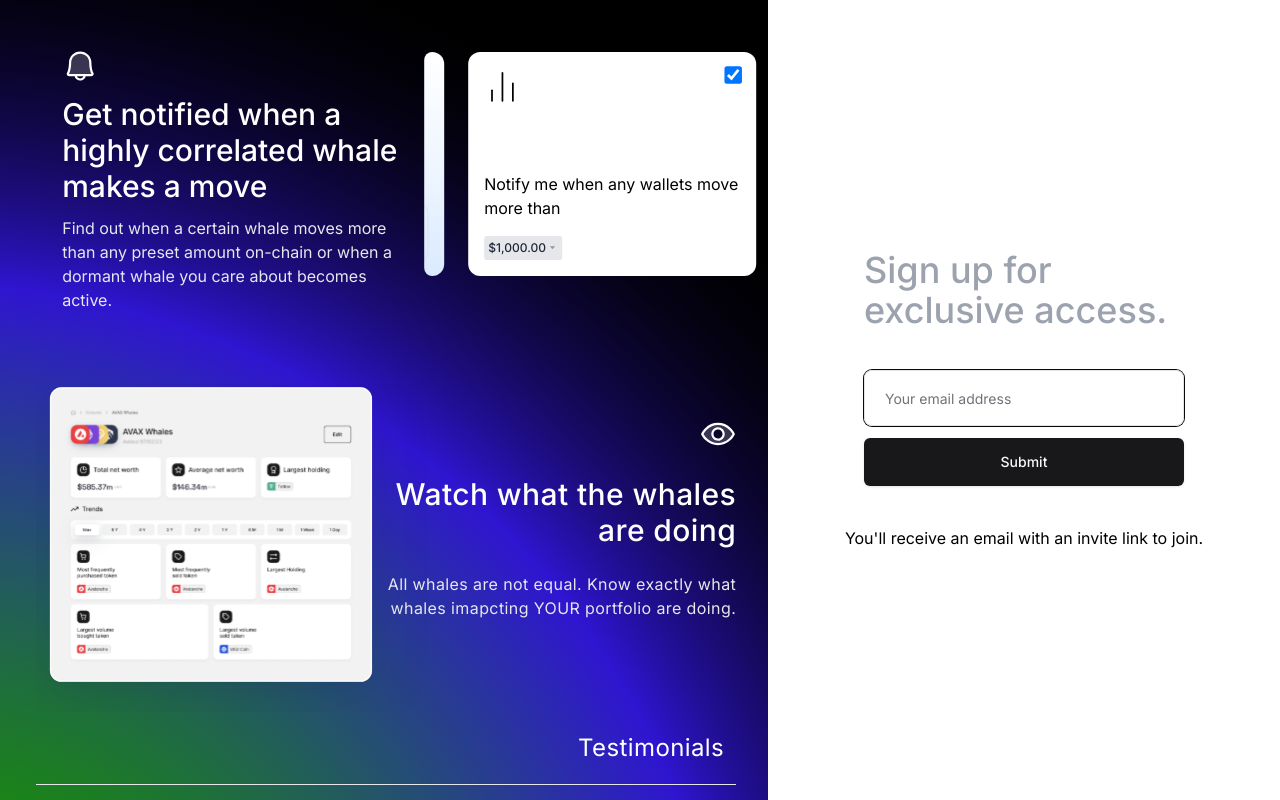
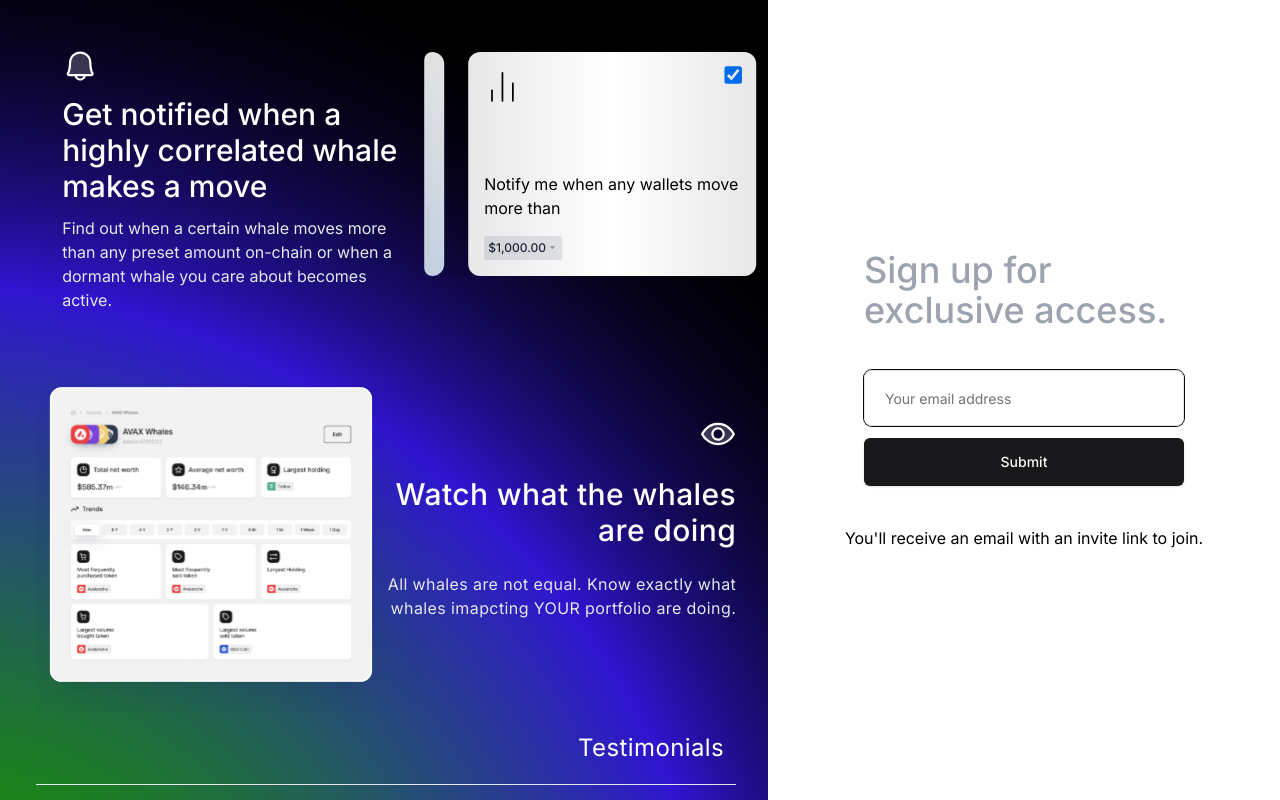
Before and after one commit to PrashantAmoli/ExclusiveAccess, a Next.js app: page / in a window 1280 px wide. Shown: the top 800 px of the page. Built offline with nearby package versions, Linux system fonts and the light colour scheme.

Commit message:
carousel shadow effect

```diff
--- a/src/components/exclusive_access/Notifications.jsx
+++ b/src/components/exclusive_access/Notifications.jsx
@@ -51,9 +51,11 @@ const NotificationsPreview = () => {
           <Marquee
             speed={50}
             pauseOnHover={true}
-            className="mt-6 rounded-l-lg h-fit"
+            className="relative mt-6 rounded-l-lg h-fit"
             autoFill="true"
           >
+            <div className="absolute inset-0 z-10 bg-gradient-to-r from-black/30 via-transparent to to-black/30"></div>
+
             <div className="flex flex-col justify-between h-56 gap-3 p-4 mx-3 bg-gradient-to-b from-white via-blue-50 to-blue-100 rounded-xl w-72">
               <div className="flex flex-row items-start justify-between">
                 <Image
--- a/src/components/exclusive_access/Testimonials.jsx
+++ b/src/components/exclusive_access/Testimonials.jsx
@@ -48,8 +48,9 @@ export const Testimonials = ({ children, className }) => {
               <Marquee
                 speed={30}
                 pauseOnHover={true}
-                className="rounded-l-lg shadow-inner h-fit"
+                className="w-full rounded-l-lg shadow-inner h-fit"
                 autoFill="true"
+                // direction="up"
               >
                 {!TestimonialsData
                   ? null
```
